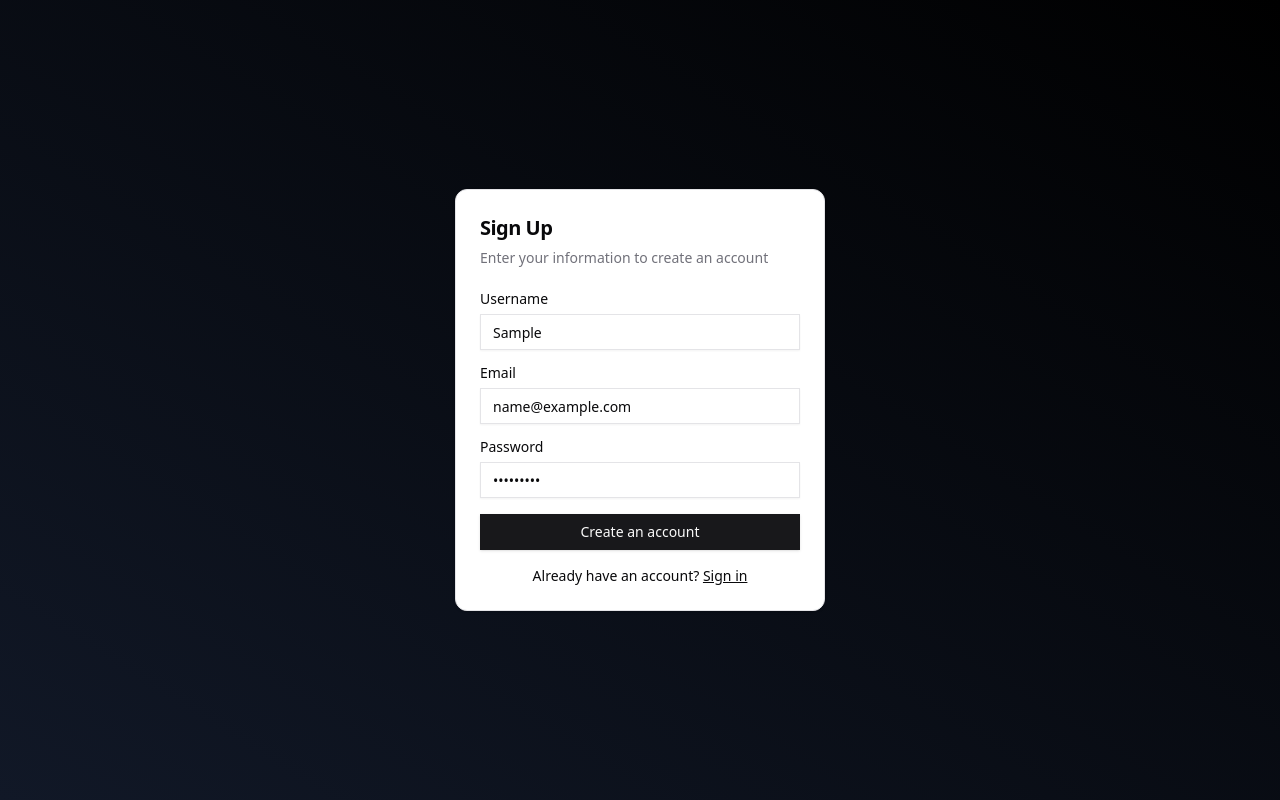
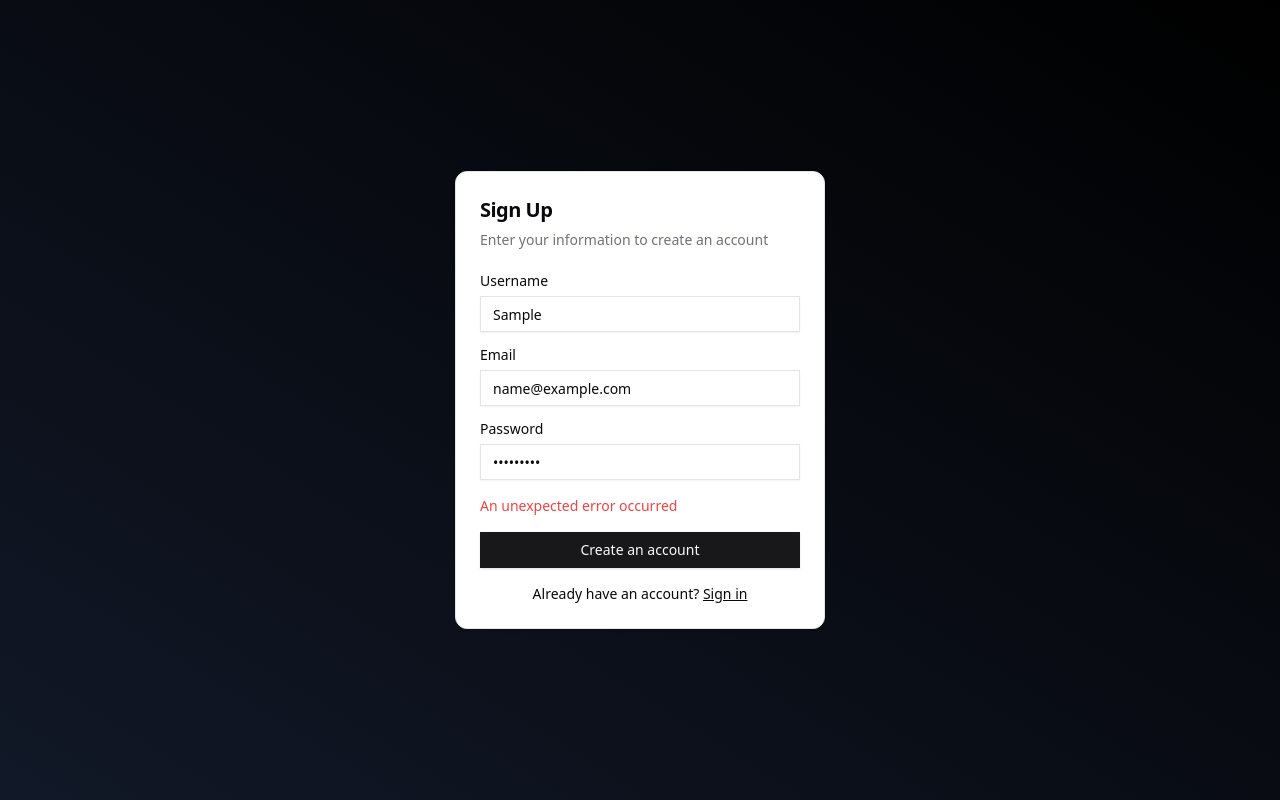
Before and after one commit to mansiJamwal/charcha_app, a React (Vite) app in the folder client/: page /signup in a window 1280 px wide. Both pictures are taken after typing "Sample", "name@example.com", "Sample123" into the empty fields and a click on the button "Create an account". Built offline with nearby package versions, Linux system fonts and the light colour scheme; no server answers.

Commit message:
SignUp error message

```diff
--- a/client/src/components/SignUp.tsx
+++ b/client/src/components/SignUp.tsx
@@ -20,6 +20,8 @@ export function SignUp() {
     const [username, setUserName]=useState<string>('');
     const [email, setEmail]=useState<string>('');
     const [password, setPassword]=useState<string>('');
+    const [activeError, setActiveError]=useState<boolean>(false);
+    const [errorval,setErrorVal]=useState<string>('');
 
     const user={
         username:username,
@@ -37,19 +39,27 @@ export function SignUp() {
         if (data.hasOwnProperty('token')) {
             localStorage.setItem('token',data.token);
             console.log(data.token);
+            setActiveError(false);
+
         }
         else{
-            console.log("error");
+            setActiveError(true);
+            setErrorVal("error");
         }
         }catch(e){
             if (axios.isAxiosError(e) && e.response) {
                 // Check if the status code is 400
                 if (e.response.status === 400 && e.response.data.detail) {
-                    console.log("This email id already has an account. Login or Sign up with different credentials");
+                    setActiveError(true);
+                    setErrorVal("This email id already has an account. Login or Sign up with different credentials");
                 } else {
+                    setActiveError(true);
+                    setErrorVal("The username already exists. Please enter another username");
                     console.log("Error: ", e.response.data);
                 }
             } else {
+                setActiveError(true);
+                setErrorVal("An unexpected error occurred");
                 console.log("An unexpected error occurred:", e);
             }
         }
@@ -95,6 +105,10 @@ export function SignUp() {
                                     setPassword(e.target.value);
                                 }} />
                             </div>
+
+                        {
+                             activeError ? <div className="text-red-500 text-sm" >{errorval}</div> : <></>
+                        }
                             <Button type="submit" className="w-full" >
                                 Create an account
                             </Button>
```
